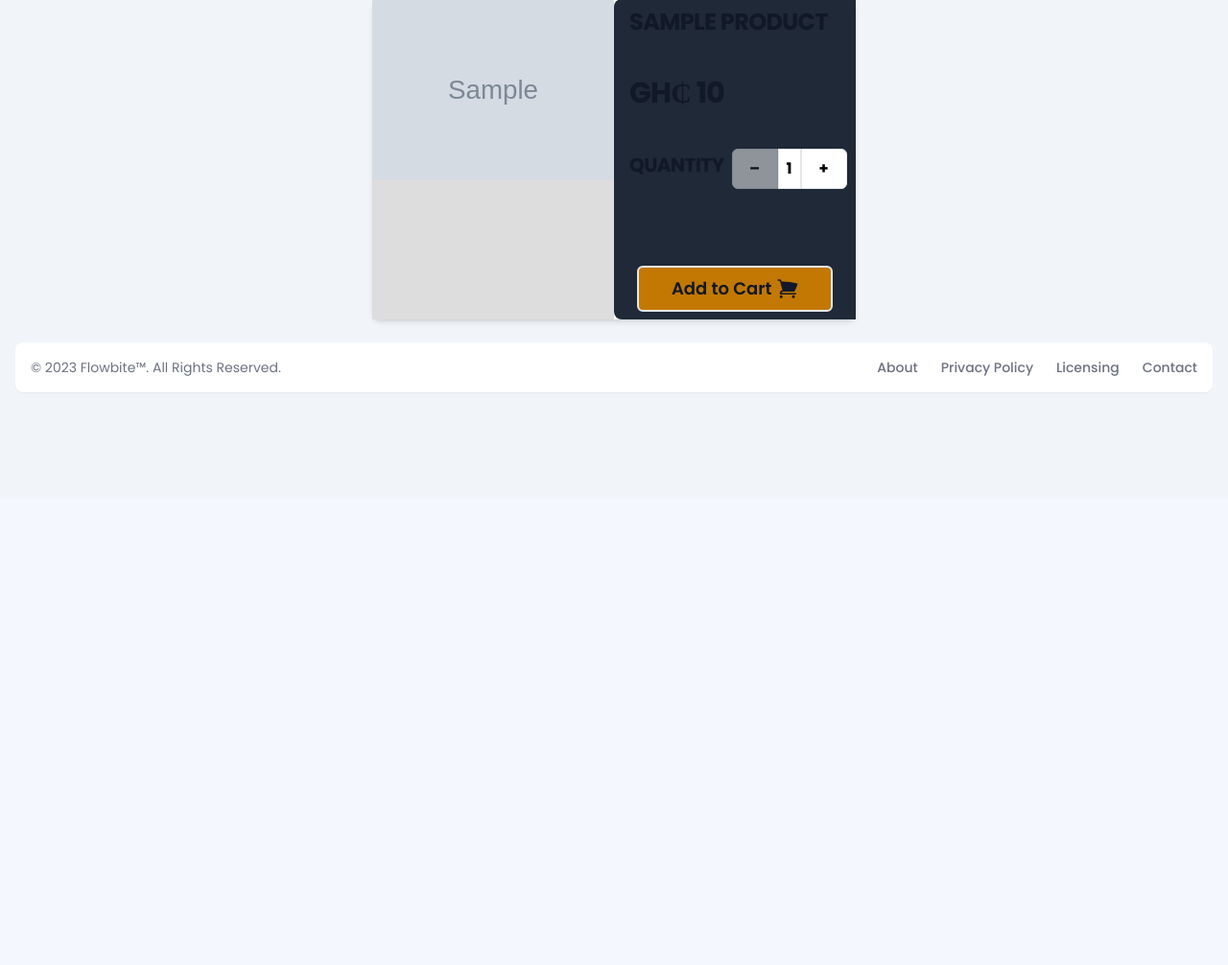
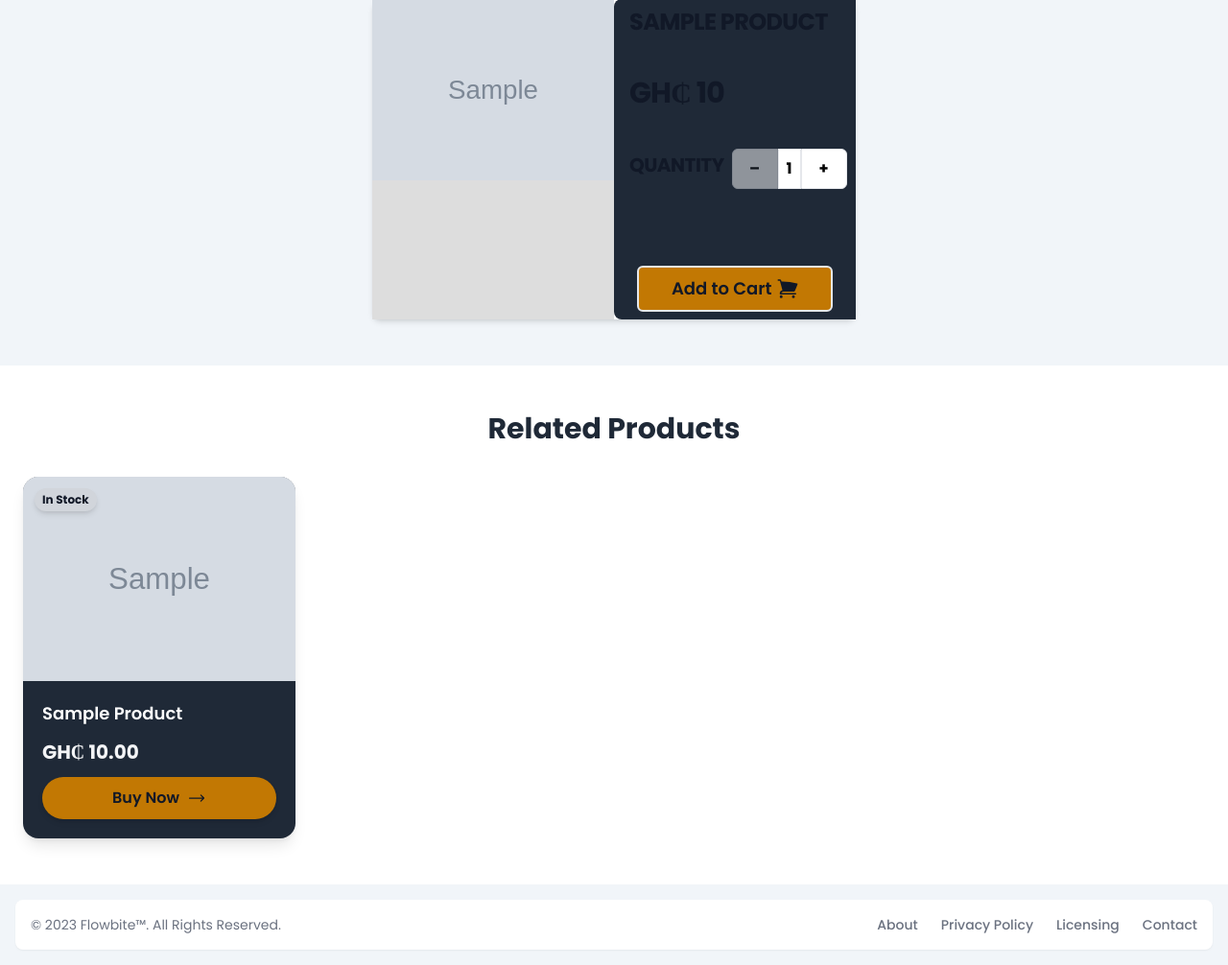
Before and after one commit to mid9nytecrane/grocery-shop, a Django app: template templates/core/details.html in a window 1280 px wide. Shown: the part 281-1287 px from the top of the page at 96% size. Before the commit the page ends 691 px from the top, so only its background shows below. Run offline with Django 5.2, Linux system fonts and the light colour scheme; the template is opened without the code that fills it: most values are stand-ins (such as "Sample title", 1, 10 or a date in 2020); grey boxes marked "Sample" are stand-in pictures; some libraries are stand-ins or nearby versions; some web fonts are replaced.

```diff
--- a/core/urls.py
+++ b/core/urls.py
@@ -6,6 +6,7 @@ from core import views
 
 urlpatterns = [
     path('', views.home, name='home'),
+    path('category/<slug:slug>/', views.list_of_category_products, name='category-details'),
     path('details/<int:pk>/', views.detail, name='detail'),
 
     path('login/', views.user_login, name='login'),
--- a/templates/core/details.html
+++ b/templates/core/details.html
@@ -3,6 +3,7 @@
 
 {% block content %}
 
+<!--page banner-->
 <div class='w-full py-10 md:py-14 text-gray-700 bg-slate-300'>
    <!--message alert, when product added to cart-->
 
@@ -46,6 +47,7 @@
     <p class='text-sm md:text-medium text-gray-700 text-center'>{{product.name}} information</p>
 </div>
 
+<!--main content-->
 <div class='w-2/3 mx-auto'>
  <div class='mt-10   md:py-2 md:w-2/3 md:px-8  md:mx-auto'>
     {% if product %}
@@ -93,21 +95,12 @@
 
     </div>
 
-    {% comment %} <a href="#" class="flex flex-col items-center bg-white  rounded-lg shadow-md md:flex-row md:max-w-xl hover:bg-gray-100 dark:border-gray-700 dark:bg-gray-800 dark:hover:bg-gray-700">
-        <img class="object-cover w-full rounded-t-lg h-96 md:h-auto md:w-48 md:rounded-none md:rounded-s-lg" src="{{product.image.url}}" alt="{{product.name}}">
-        <div class="flex flex-col justify-between p-4 leading-normal ">
-            <h5 class="mb-2 text-2xl font-bold tracking-tight text-gray-900 dark:text-white">{{product.name}}</h5>
-            <p class="mb-3 font-normal text-gray-700 dark:text-gray-400">Here are the biggest enterprise technology acquisitions of 2021 so far, in reverse chronological order.</p>
+    {% endif %}
+
+</div>
 
 
 
-
-
-        </div>
-    </a> {% endcomment %}
-
-    {% endif %}
- </div>
 
 <script>
     $(document).on('click', '#add-cart', function(e){
@@ -138,6 +131,53 @@
     });
 </script>
 
+
+
+
 </div>
 
+
+<!--related products-->
+<section class='bg-white'>
+
+    <div class=" py-12 mt-10 ">
+      <div class="container mx-auto px-6">
+        <h2 class="text-3xl font-bold text-gray-800 mb-8 text-center">Related Products</h2>
+            {% if related_products %}
+
+                <div class="grid gap-8 sm:grid-cols-2 md:grid-cols-3 lg:grid-cols-4">
+                    {% for product in related_products %}
+                        <div class="bg-gray-800 rounded-2xl shadow-lg overflow-hidden hover:scale-105 transition-transform duration-300">
+                            <div class="relative">
+                                <img src="{{product.image.url}}" alt="Nestle Nido" class="w-full h-60 object-contain bg-[#dddddd]">
+                                <span class="absolute top-3 left-3 bg-gray-300 text-gray-900 text-xs font-bold px-2 py-1 rounded-full shadow-md">In Stock</span>
+                            </div>
+
+                            <div class="p-5 space-y-3">
+                                <h3 class="text-lg font-semibold capitalize text-white">{{product.name}}</h3>
+                                <p class="text-gray-100 font-bold text-xl">GH₵ {{product.price|floatformat:2}}</p>
+
+                                <a href="{% url 'detail' product.id %}"
+                                class="group w-full flex items-center justify-center gap-2 bg-yellow-500 hover:bg-amber-400 text-gray-900 font-semibold py-2.5 rounded-full shadow-md transition-all duration-300 hover:scale-[1.02]">
+                                <span>Buy Now</span>
+                                    <svg xmlns="http://www.w3.org/2000/svg"
+                                        fill="none" viewBox="0 0 24 24" stroke-width="1.5" stroke="currentColor"
+                                        class="w-5 h-5 group-hover:translate-x-1 transition-transform duration-300">
+                                        <path stroke-linecap="round" stroke-linejoin="round"
+                                            d="M17.25 8.25L21 12l-3.75 3.75M21 12H3" />
+                                    </svg>
+                                </a>
+
+
+                            </div>
+                        </div>
+
+                {% endfor %}
+
+            </div>
+            {% endif %}
+        </div>
+    </div>
+</section>
+
 {% endblock content %}
```
Also changed, not shown: core/models.py (+10 -1 lines), core/views.py (+32 -3 lines), templates/core/category_list.html (added, +56 -0 lines), templates/core/home.html (+40 -0 lines), templates/core/includes/search_engine.html (added, +8 -0 lines), core/migrations/0011_alter_product_category.py (added), core/migrations/0012_category_slug.py (added), db.sqlite3.
